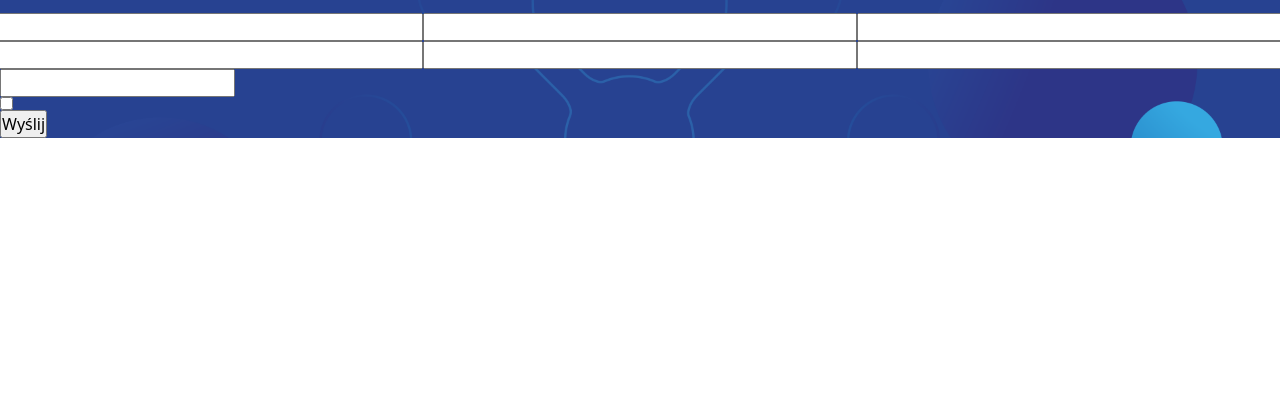
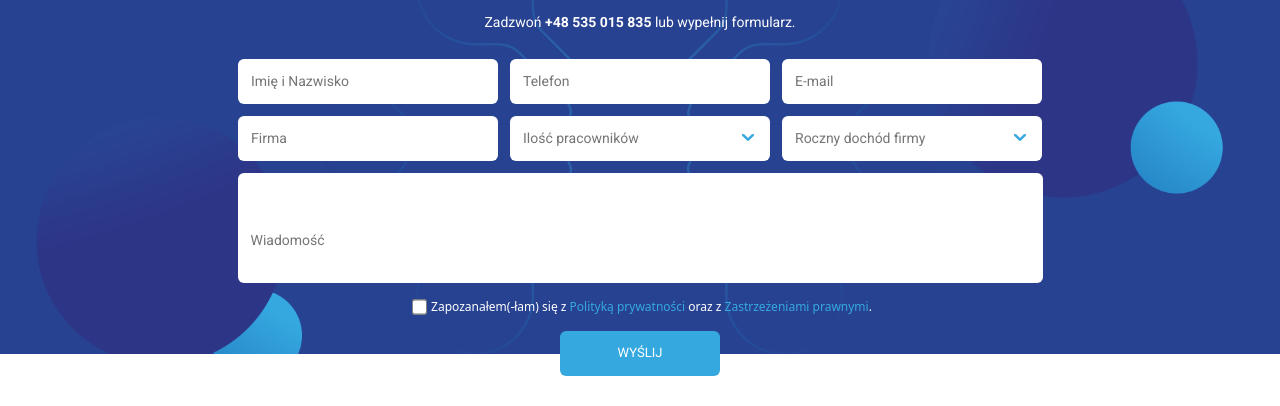
Before and after one commit to NatStopa/JustIdea_task, a plain HTML site: page index.html in a window 1280 px wide. Shown: the part 723-1129 px from the top of the page. Before the commit the page ends 861 px from the top, so only its background shows below. Drawn offline with nearby package versions, Linux system fonts and the light colour scheme.

Commit message:
Styled contact section

```diff
--- a/index.html
+++ b/index.html
@@ -5,6 +5,7 @@
     <meta http-equiv="X-UA-Compatible" content="IE=edge" />
     <meta name="viewport" content="width=device-width, initial-scale=1.0" />
     <link rel="stylesheet" href="/src/style.css" />
+
     <link
       href="https://cdn.jsdelivr.net/npm/bootstrap@5.1.3/dist/css/bootstrap.min.css"
       rel="stylesheet"
@@ -12,7 +13,7 @@
       crossorigin="anonymous"
     />
     <link
-      href="https://fonts.googleapis.com/css2?family=Hind:wght@600&family=Roboto:wght@400;700&display=swap"
+      href="https://fonts.googleapis.com/css2?family=Hind:wght@400;500;600&family=Roboto:wght@400;700&display=swap"
       rel="stylesheet"
     />
     <title>Task</title>
@@ -29,24 +30,43 @@
         <img src="/images/gearwheel.png" alt="Gearwheel picture" />
       </div>
     </div>
+    <div class="contact-section-bg">
       <div class="contact-section">
         <h2>Skontaktuj się z nami</h2>
-      <p>Zadzwoń +48 535 015 835 lub wypełnij formularz.</p>
+        <p>Zadzwoń <strong>+48 535 015 835</strong> lub wypełnij formularz.</p>
         <form>
-        <div class="row">
-          <input type="text" class="col-4" />
-          <input type="text" class="col-4" />
-          <input type="text" class="col-4" />
+          <div class="row d-flex justify-content-center">
+            <input type="text" placeholder="Imię i Nazwisko" class="col-4" />
+            <input type="text" placeholder="Telefon" class="col-4" />
+            <input type="text" placeholder="E-mail" class="col-4" />
           </div>
-        <div class="row">
-          <input type="text" class="col-4" />
-          <input type="text" class="col-4" />
-          <input type="text" class="col-4" />
+          <div class="row d-flex justify-content-center">
+            <input type="text" placeholder="Firma" class="col-4" />
+            <select class="col-4">
+              <option selected>Ilość pracowników</option>
+              <option>Option 1</option>
+              <option>Option 2</option>
+            </select>
+            <select class="col-4">
+              <option selected>Roczny dochód firmy</option>
+              <option>Option 1</option>
+              <option>Option 2</option>
+            </select>
           </div>
-        <input type="text" class="d-block" />
-        <input type="checkbox" class="d-block" />
-        <input type="submit" value="Wyślij" />
+          <div class="d-flex justify-content-center">
+            <input type="text" placeholder="Wiadomość" class="message-input" />
+          </div>
+          <div class="terms-checkbox d-flex justify-content-center">
+            <input type="checkbox" class="checkbox" />
+            <span
+              >Zapozanałem(-łam) się z
+              <a href="#"> Polityką prywatności </a> oraz z
+              <a href="#"> Zastrzeżeniami prawnymi</a>.</span
+            >
+          </div>
+          <input type="submit" value="WYŚLIJ" class="submit-button" />
         </form>
+      </div>
     </div>
   </body>
 </html>
--- a/src/style.css
+++ b/src/style.css
@@ -1,10 +1,106 @@
+:root {
+  --main-font-family: "Roboto", sans-serif;
+  --headers-font-family: "Hind", sans-serif;
+  --primary-color: #35a8e0;
+  --contact-section-text-color: #ffffff;
+}
+
 * {
   margin: 0;
   padding: 0;
 }
 
-.contact-section {
+select {
+  -webkit-appearance: none;
+  -moz-appearance: none;
+  appearance: none;
+  background: url(/images/down_arrow.svg) white no-repeat calc(100% - 15px);
+  background-size: 12px;
+  color: #757575;
+}
+
+.arrow-icon {
+  position: relative;
+}
+
+.contact-section-bg {
   background-image: url("/images/bg-contact-section.png");
   background-repeat: no-repeat;
-  background-size: cover;
+  background-size: 100%;
 }
+
+.contact-section {
+  padding: 35px 0 30px 0;
+}
+
+.contact-section a {
+  color: var(--primary-color);
+  text-decoration: none;
+}
+
+.contact-section h2 {
+  color: var(--contact-section-text-color);
+  font-family: var(--headers-font-family);
+  font-size: 29px;
+  margin-bottom: 15px;
+  text-align: center;
+}
+
+.contact-section p {
+  color: var(--contact-section-text-color);
+  font-family: var(--main-font-family);
+  font-size: 14px;
+  font-weight: 400;
+  margin-bottom: 20px;
+  text-align: center;
+}
+
+.col-4,
+select {
+  border: 1px solid transparent;
+  border-radius: 6px;
+  font-family: var(--main-font-family) !important;
+  font-size: 14px !important;
+  height: 45px;
+  margin: 6px !important;
+  width: 260px !important;
+}
+
+.message-input {
+  border: 1px solid transparent;
+  border-radius: 6px;
+  font-family: var(--main-font-family) !important;
+  font-size: 14px;
+  height: 110px;
+  margin: 6px;
+  margin-bottom: 15px;
+  width: 805px;
+}
+
+.message-input::placeholder {
+  position: absolute;
+  padding: 12px 12px;
+}
+
+.submit-button {
+  background-color: var(--primary-color);
+  border: 1px solid transparent;
+  border-radius: 6px;
+  color: var(--contact-section-text-color);
+  display: block;
+  font-family: var(--main-font-family);
+  font-size: 13px;
+  height: 45px;
+  margin: 15px auto 0px auto;
+  width: 160px;
+}
+
+.terms-checkbox input {
+  margin: 2px 5px;
+  transform: scale(1.2);
+}
+
+.terms-checkbox span {
+  color: var(--contact-section-text-color);
+  font-size: 12px;
+}
```
Also changed, not shown: images/down_arrow.svg (added), 2 other files. Lines whose indentation alone changed are shown as unchanged.
